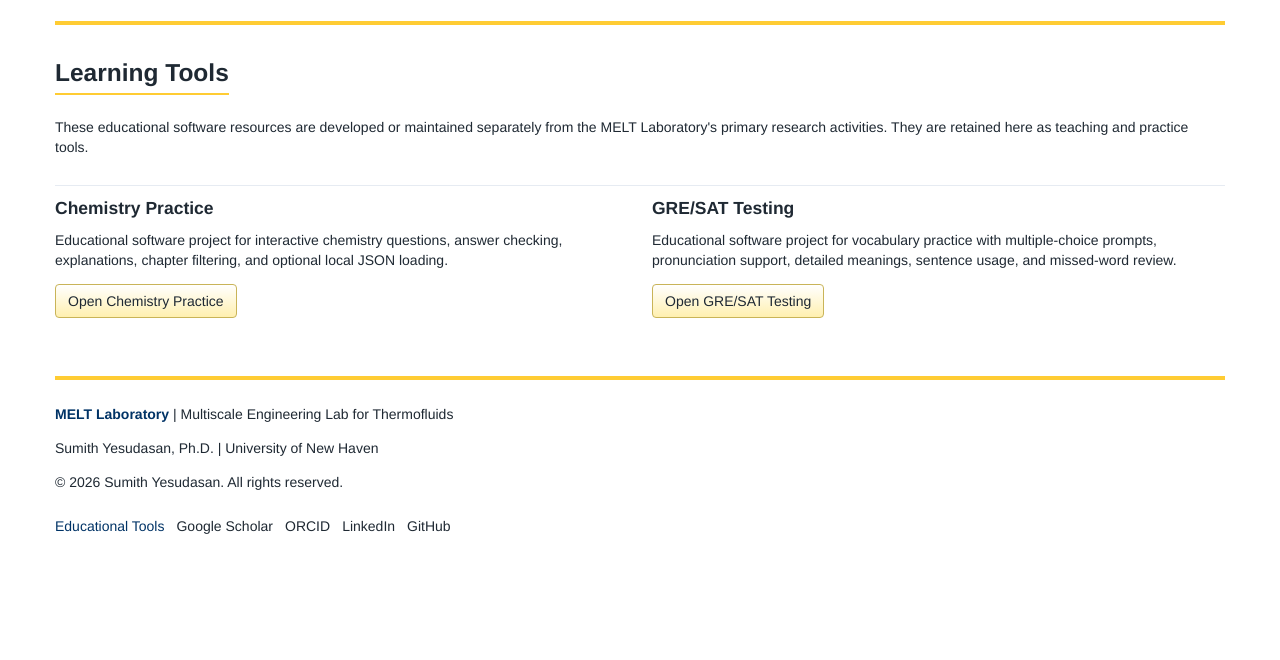
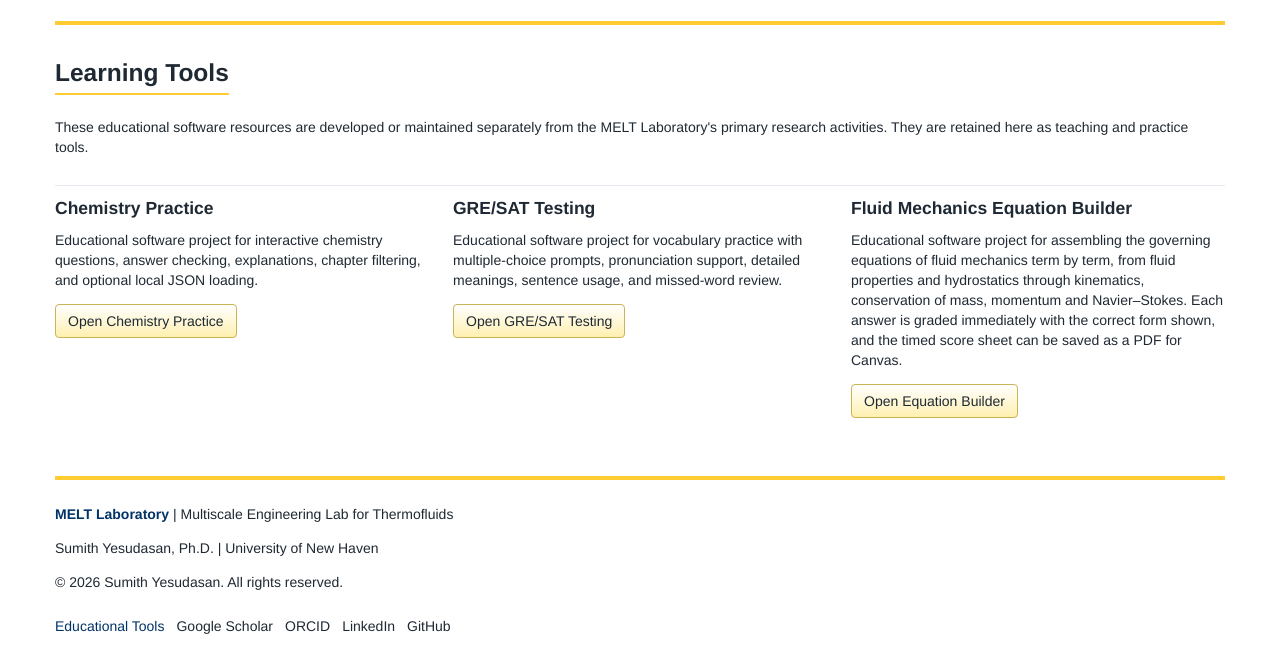
Before and after one commit to ydsumith/melt-lab, a plain HTML site: page miscellaneous.html in a window 1280 px wide. Shown: the part 183-843 px from the top of the page. Before the commit the page ends 800 px from the top, so only its background shows below. Drawn offline with Linux system fonts and the light colour scheme.

Commit message:
Update miscellaneous.html

```diff
--- a/miscellaneous.html
+++ b/miscellaneous.html
@@ -31,7 +31,16 @@
   </nav>
 </header>
 <section class="page-hero"><h1>Educational Tools</h1><p>Practice tools and supporting software resources</p></section>
-<main><section><div class="section-title"><h2>Learning Tools</h2></div><div class="notice"><p>These educational software resources are developed or maintained separately from the MELT Laboratory's primary research activities. They are retained here as teaching and practice tools.</p></div></section><section><div class="tool-grid"><article class="tool-card"><h3>Chemistry Practice</h3><p>Educational software project for interactive chemistry questions, answer checking, explanations, chapter filtering, and optional local JSON loading.</p><a class="primary-button" href="chemistryquiz.html">Open Chemistry Practice</a></article><article class="tool-card"><h3>GRE/SAT Testing</h3><p>Educational software project for vocabulary practice with multiple-choice prompts, pronunciation support, detailed meanings, sentence usage, and missed-word review.</p><a class="primary-button" href="GRESATtesting.html">Open GRE/SAT Testing</a></article></div></section></main>
+<main><section><div class="section-title"><h2>Learning Tools</h2></div><div class="notice">
+  <p>These educational software resources are developed or maintained separately from the MELT Laboratory's primary research activities. They are retained here as teaching and practice tools.</p>
+
+</div></section><section><div class="tool-grid"><article class="tool-card"><h3>Chemistry Practice</h3><p>Educational software project for interactive chemistry questions, answer checking, explanations, chapter filtering, and optional local JSON loading.</p>
+  <a class="primary-button" href="chemistryquiz.html">Open Chemistry Practice</a></article><article class="tool-card"><h3>GRE/SAT Testing</h3><p>Educational software project for vocabulary practice with multiple-choice prompts, pronunciation support, detailed meanings, sentence usage, and missed-word review.</p>
+    <a class="primary-button" href="GRESATtesting.html">Open GRE/SAT Testing</a></article>
+<article class="tool-card"><h3>Fluid Mechanics Equation Builder</h3><p>Educational software project for assembling the governing equations of fluid mechanics term by term, from fluid properties and hydrostatics through kinematics, conservation of mass, momentum and Navier–Stokes. Each answer is graded immediately with the correct form shown, and the timed score sheet can be saved as a PDF for Canvas.</p>
+  <a class="primary-button" href="fluidequations.html">Open Equation Builder</a></article>
+
+</div></section></main>
 <footer class="site-footer">
   <div class="footer-inner">
     <div>
```
